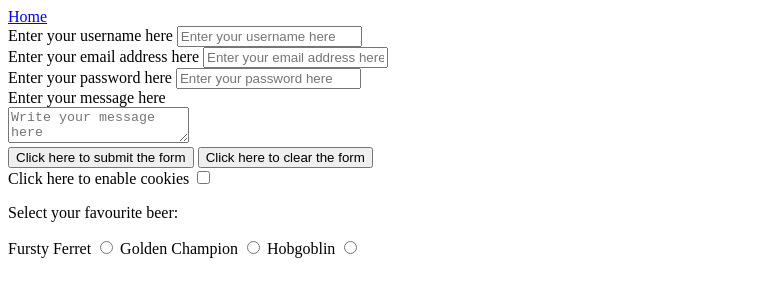
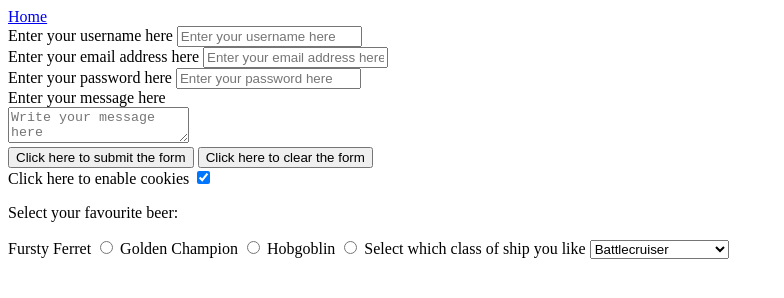
Before and after one commit to AdamBoley/Git-Experimentation, a website: page forms.html in a window 1280 px wide. Shown: the whole page, without its empty margins (0-784 px from the left). Drawn offline with Linux system fonts and the light colour scheme.

Commit message:
Select menu

```diff
--- a/forms.html
+++ b/forms.html
@@ -47,7 +47,7 @@
             <br>
 
             <label for="checkbox">Click here to enable cookies</label>
-            <input id="checkbox" type="checkbox" name="enable-cookies">
+            <input id="checkbox" type="checkbox" name="enable-cookies" checked>
 
             <br>
 
@@ -62,6 +62,19 @@
             <label for="radio">Hobgoblin</label>
             <input id="radio" type="radio" name="favourite-beer">
 
+            <label for="ship-preference">Select which class of ship you like</label>
+            <select id="ship=preference" name="ship-preference">
+                <option value="corvette">Corvette</option>
+                <option value="hunter-killer">Hunter Killer</option>
+                <option value="destroyer">Destroyer</option>
+                <option value="light-cruiser">Light Cruiser</option>
+                <option value="heavy-cruiser">Heavy Cruiser</option>
+                <option value="battlecruiser" selected>Battlecruiser</option>
+                <option value="battleship">Battleship</option>
+                <option value="auxilliary">Fast Fleet Auxilliary</option>
+
+            </select>
+
         </form>
 
     </body>
```
